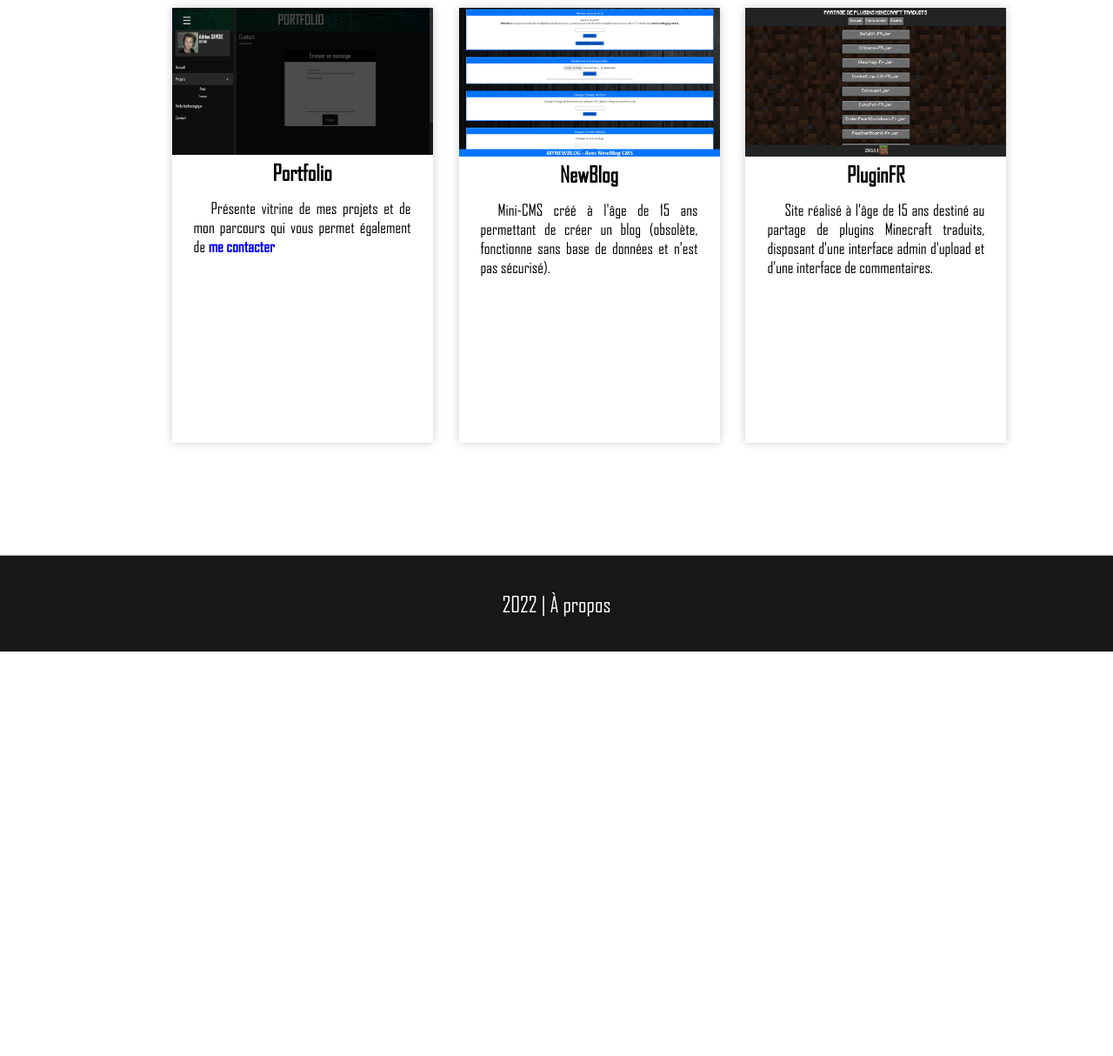
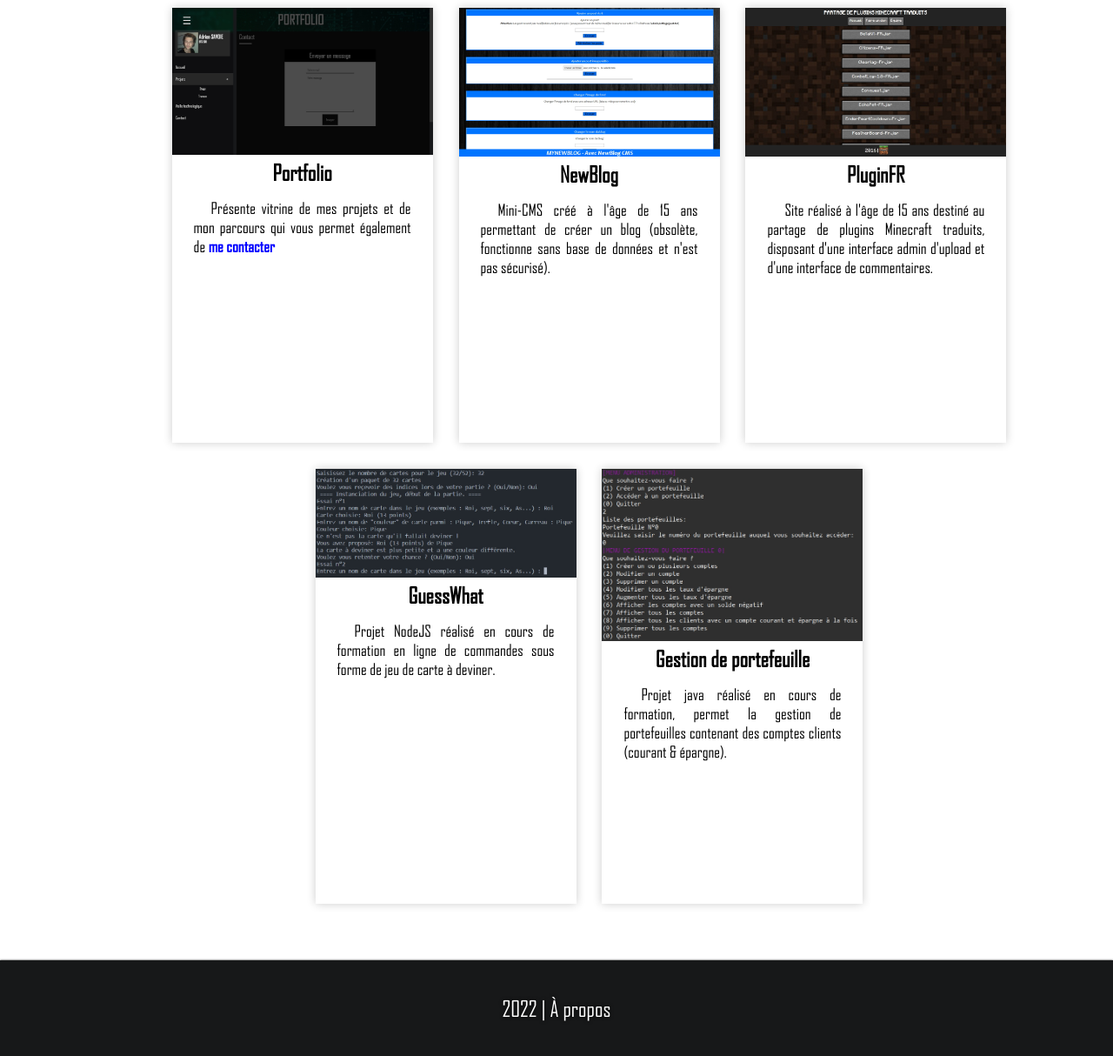
Before and after one commit to MichaelAceAnderson/MichaelAceAnderson.github.io, a PHP site: page /pages/projets/travaux.php in a window 1280 px wide. Shown: the part 300-1514 px from the top of the page at 87% size. Before the commit the page ends 1049 px from the top, so only its background shows below. Run offline with PHP 8.4, Linux system fonts and the light colour scheme.

Commit message:
Added works content

```diff
--- a/pages/projets/travaux.php
+++ b/pages/projets/travaux.php
@@ -33,6 +33,20 @@
 					Site réalisé à l'âge de 15 ans destiné au partage de plugins Minecraft traduits, disposant d'une interface admin d'upload et d'une interface de commentaires.
 				</p>
 			</article>
+			<article>
+				<img src="/common/img/GuessWhat.jpg" alt="GuessWhat">
+				<h1>GuessWhat</h1>
+				<p>
+					Projet NodeJS réalisé en cours de formation en ligne de commandes sous forme de jeu de carte à deviner.
+				</p>
+			</article>
+			<article>
+				<img src="/common/img/TP_Banque.jpg" alt="TP_Banque">
+				<h1>Gestion de portefeuille</h1>
+				<p>
+					Projet java réalisé en cours de formation, permet la gestion de portefeuilles contenant des comptes clients (courant & épargne).
+				</p>
+			</article>
 		</div>
 	</section>
 
```
Also changed, not shown: common/img/GuessWhat.jpg (added), common/img/TP_Banque.jpg (added).
